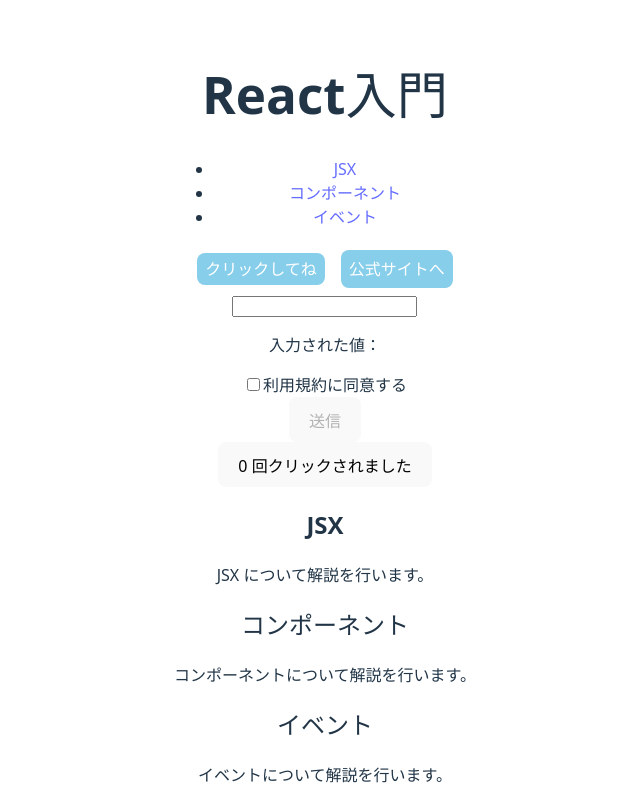
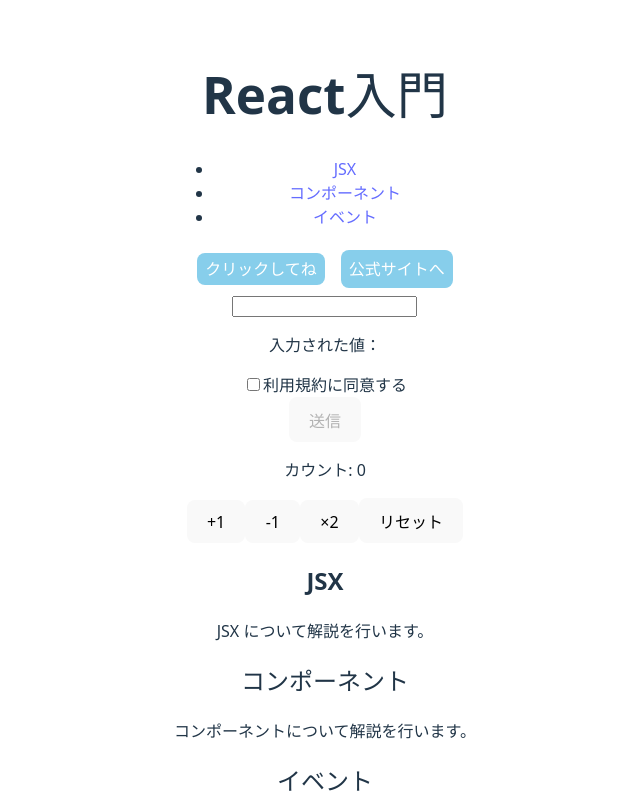
Before and after one commit to AbeTakaki/my-react-app, a React (Vite) app in the folder my-react-app/: page / in a window 1280 px wide. Shown: the top 800 px of the page, without its empty margins (315-955 px from the left). Built offline with nearby package versions, Linux system fonts and the light colour scheme.

Commit message:
useStateを使用したカウンター機能の改修

```diff
--- a/my-react-app/src/components/Counter.jsx
+++ b/my-react-app/src/components/Counter.jsx
@@ -3,15 +3,34 @@
 const Counter = () => {
   const [count, setCount] = useState(0);
 
-  const handleClick = () => {
-    setCount((prev) => prev + 1);
+  // 加算
+  const handleIncrement = () => {
     setCount((prev) => prev + 1);
   }
 
+  // 減算
+  const handleDecrement = () => {
+    setCount((prev) => prev - 1);
+  }
+
+  // 乗算
+  const handleMultiply = () => {
+    setCount((prev) => prev * 2);
+  }
+
+  // リセット
+  const handleReset = () => {
+    setCount(0);
+  }
+
   return (
-    <button onClick={handleClick}>
-      {count} 回クリックされました
-    </button>
+    <div>
+      <p>カウント: {count}</p>
+      <button onClick={handleIncrement}>+1</button>
+      <button onClick={handleDecrement}>-1</button>
+      <button onClick={handleMultiply}>×2</button>
+      <button onClick={handleReset}>リセット</button>
+    </div>
   )
 }
 
```
